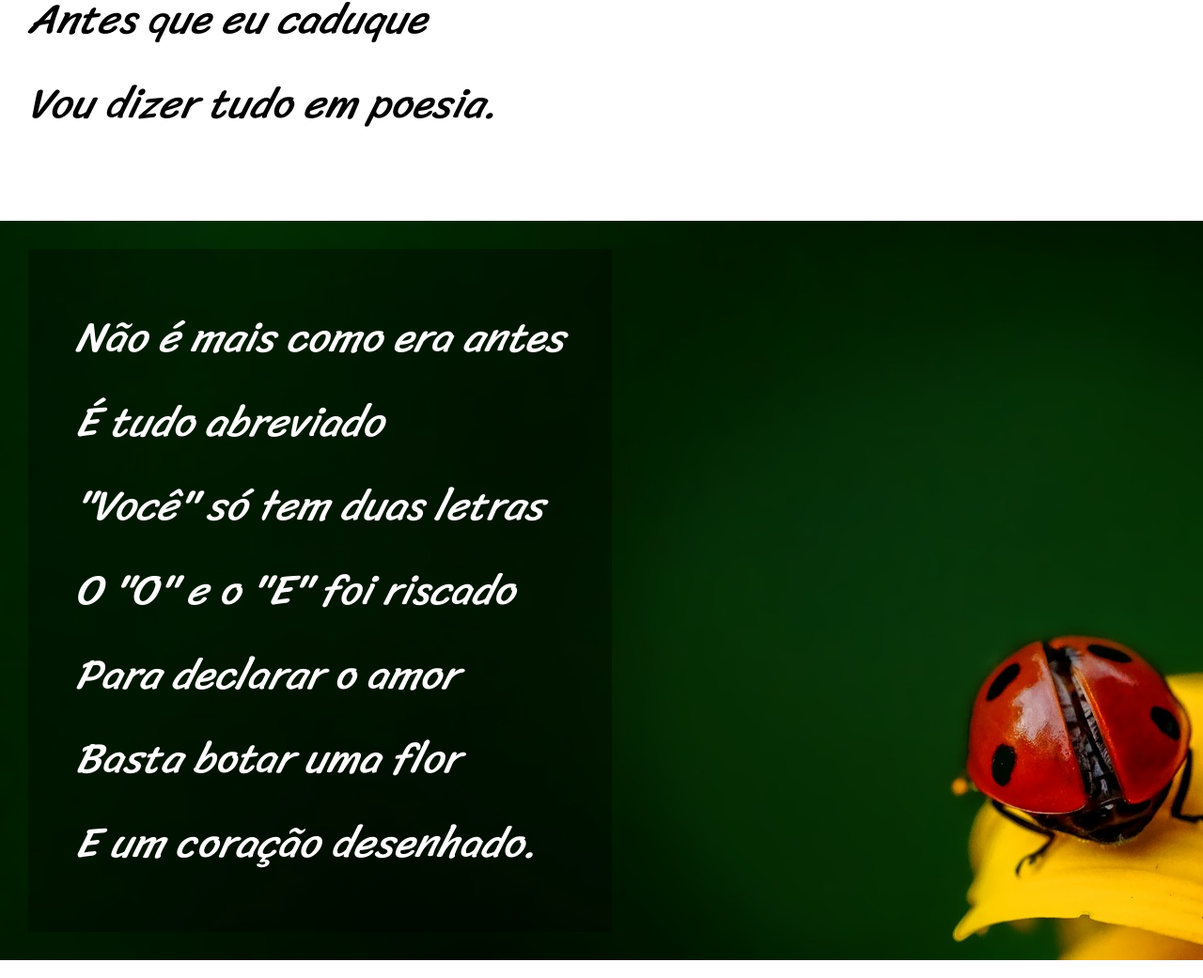
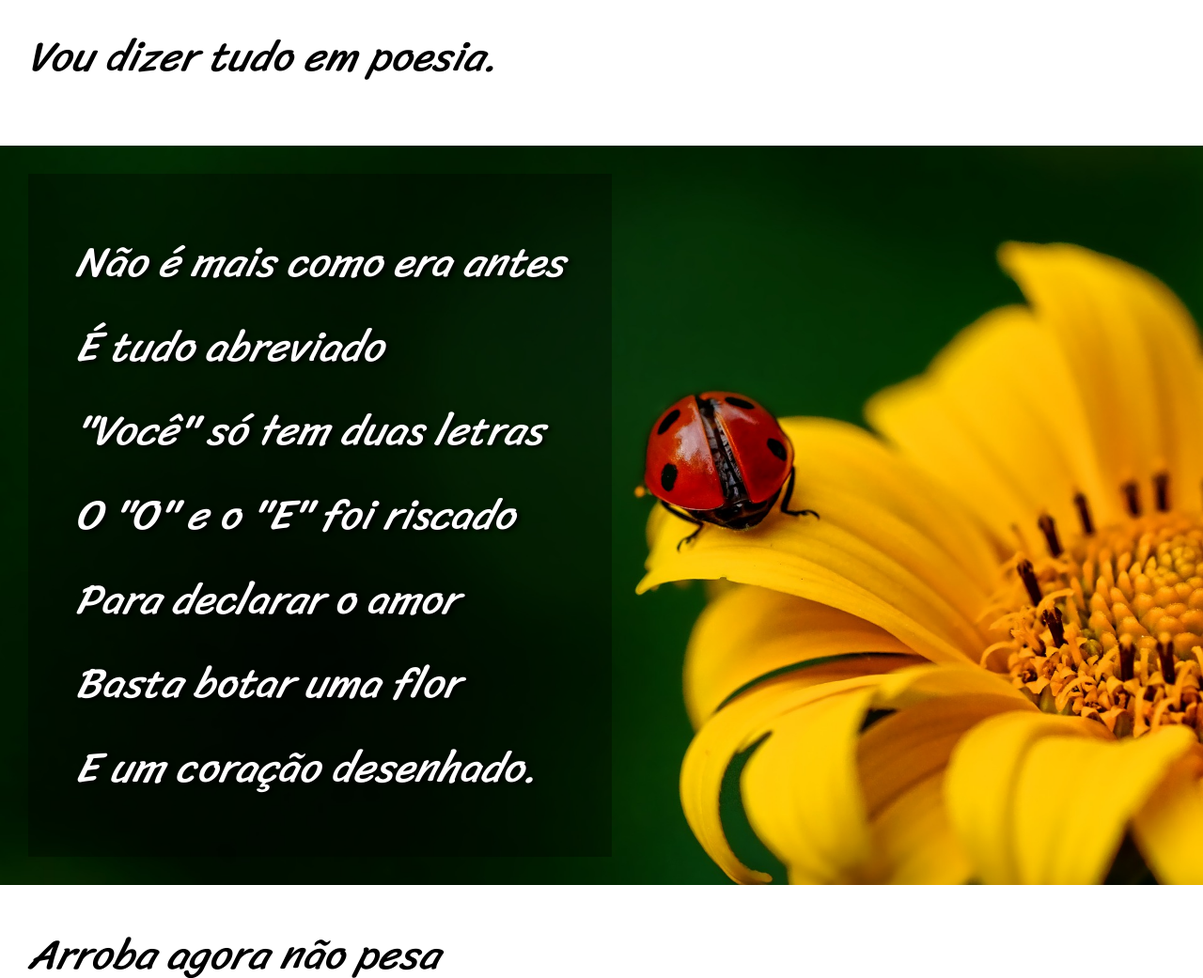
Before and after one commit to eduardoherinkes/html-css, a plain HTML site: page desafios/012/index.html in a window 1280 px wide. Shown: the part 812-1853 px from the top of the page at 94% size. Drawn offline with Linux system fonts and the light colour scheme.

Commit message:
quase concluido

```diff
--- a/desafios/projeto-cordel/style.css
+++ b/desafios/012/style.css
@@ -10,10 +10,6 @@
 * {
     margin: 0px;
     padding: 0px;
-}
-
-html, body {
-    min-width: 100vh;
 }
 
 .header {
@@ -44,8 +40,7 @@ html, body {
 }
 
 .main p {
-    padding-top: 10vh;
-    padding-bottom: 10vh;
+    padding-top: 30px;
     font-family: var(--fontepoema);
     padding-left: 30px;
     font-size: 3.5vw;
@@ -58,28 +53,38 @@ html, body {
     color: black;
 }
 
+.imagem {
+    margin-top: 50px;
+}
+
+.imagem p {
+    text-shadow: 3px 2px 5px black;
+    color: white;
+    display: inline-block;
+    padding: 50px;
+    background-color: rgba(0, 0, 0, 0.322);
+}
+
 #imagem1 {
     padding: 30px;
     background-image: url(imagens/background001.jpg);
+    background-position: center center;
     background-repeat: no-repeat;
+    background-size: cover;
     background-attachment: fixed;
 }
 
 #imagem2 {
     padding: 30px;
     background-image: url(imagens/background002.jpg);
+    background-position: right center;
     background-repeat: no-repeat;
+    background-size: cover;
     background-attachment: fixed;
 }
 
-.imagem p {
-    color: white;
-    display: inline-block;
-    padding: 50px;
-    background-color: rgba(0, 0, 0, 0.322);
-}
-
 .footer {
+    margin-top: 50px;
     background-color: black;
     color: white;
     padding: 12px;
```
Also changed, not shown: desafios/012/index.html (renamed from desafios/projeto-cordel/index.html, +1 -1 lines), desafios/012/imagens/background001.jpg (renamed from desafios/projeto-cordel/imagens/background001.jpg), desafios/012/imagens/background002.jpg (renamed from desafios/projeto-cordel/imagens/background002.jpg).
